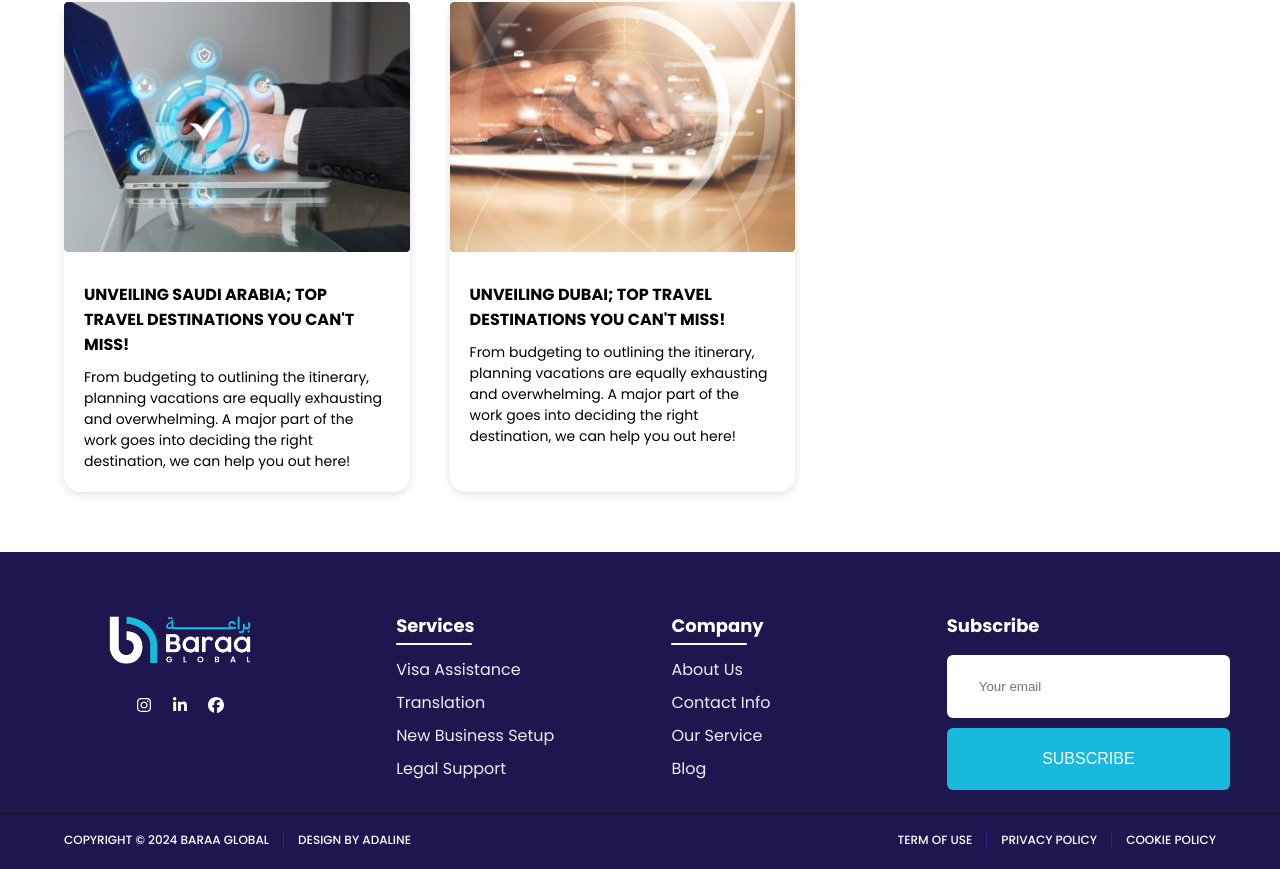
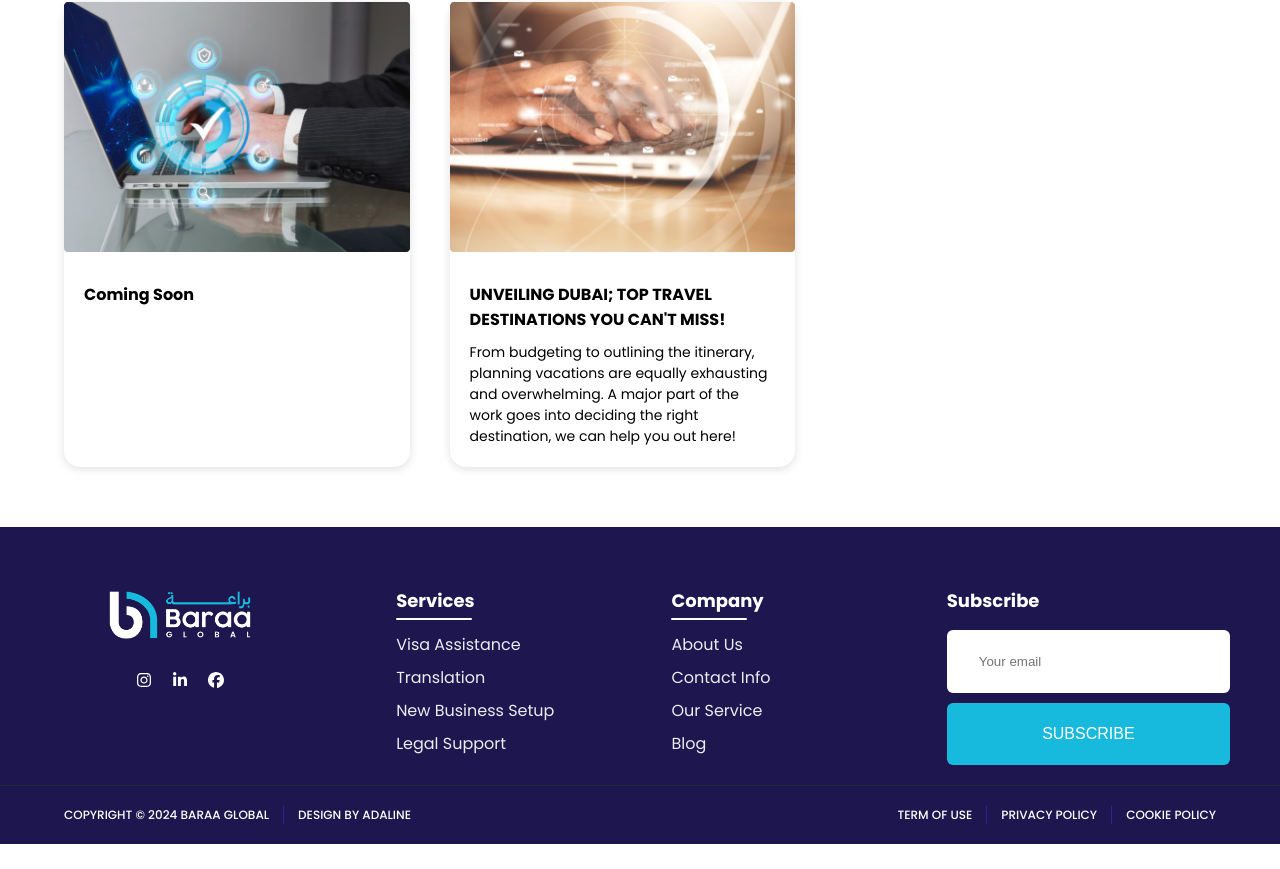
Before and after one commit to Irshadsanu/baraa, a React (Create React App) app: page /blog in a window 1280 px wide. Shown: the part 6422-7291 px from the top of the page. After the commit the page ends 7266 px from the top, so only its background shows below. Built offline with nearby package versions, Linux system fonts and the light colour scheme.

Commit message:
first commit

```diff
--- a/src/Data/blogs/blogsData.js
+++ b/src/Data/blogs/blogsData.js
@@ -203,200 +203,200 @@ const blogData = [
   },
   {
     id: 2,
-    title: "UNVEILING SAUDI ARABIA; TOP TRAVEL DESTINATIONS YOU CAN'T MISS!",
+    title: "Coming Soon",
     small_thumb: assets.Blog1,
 
     content: [
-      {
-        subheading: "Investing in Riyadh",
-        section_heading: "Top Places to Visit in Riyadh:",
-        text: "From budgeting to outlining the itinerary, planning vacations are equally exhausting and overwhelming. A major part of the work goes into deciding the right destination, we can help you out here!",
-        places: [
-          {
-            name: "King Abdulaziz Historical Center",
-            details:
-              "Dive into Saudi Arabia’s past with exhibitions that showcase the nation’s cultural and historical journey.",
-          },
-          {
-            name: "Edge of The World",
-            details:
-              "For adventure seekers, this breathtaking cliff offers stunning views of the endless desert horizon.",
-          },
-          {
-            name: "Kingdom Centre Tower",
-            details:
-              "An iconic skyscraper, where visitors can enjoy panoramic views of the city.",
-          },
-        ],
-      },
-      {
-        subheading: "Investing in Diriyah",
-        section_heading: "Top Places to Visit in Diriyah:",
+      // {
+      //   subheading: "Investing in Riyadh",
+      //   section_heading: "Top Places to Visit in Riyadh:",
+      //   text: "From budgeting to outlining the itinerary, planning vacations are equally exhausting and overwhelming. A major part of the work goes into deciding the right destination, we can help you out here!",
+      //   places: [
+      //     {
+      //       name: "King Abdulaziz Historical Center",
+      //       details:
+      //         "Dive into Saudi Arabia’s past with exhibitions that showcase the nation’s cultural and historical journey.",
+      //     },
+      //     {
+      //       name: "Edge of The World",
+      //       details:
+      //         "For adventure seekers, this breathtaking cliff offers stunning views of the endless desert horizon.",
+      //     },
+      //     {
+      //       name: "Kingdom Centre Tower",
+      //       details:
+      //         "An iconic skyscraper, where visitors can enjoy panoramic views of the city.",
+      //     },
+      //   ],
+      // },
+      // {
+      //   subheading: "Investing in Diriyah",
+      //   section_heading: "Top Places to Visit in Diriyah:",
 
-        text: "Known as the original home of the Saudi royal family, Diriyah is a place where history and culture come alive. Wander through this UNESCO World Heritage site to explore the mud-brick fortifications and traditional Najdi architecture.",
-        places: [
-          {
-            name: "At-Turaif",
-            details:
-              "A UNESCO World Heritage Site in Diriyah, At-Turaif features historic mudbrick buildings and museums, offering insights into the Al Saud royal family and Diriyah’s rich heritage.",
-          },
-          {
-            name: "Al Bujairi Heritage Park",
-            details:
-              "This vibrant park in Diriyah offers rides, markets, food stalls, and activities like pottery.",
-          },
-          {
-            name: "Wadi Hanifah",
-            details:
-              "Perfect for nature lovers, Wadi Hanifah offers hiking trails, local flora, and historic sites like ancient wells.",
-          },
-        ],
-      },
-      {
-        subheading: "Investing in Makkah",
-        section_heading: "Top Places to Visit in Makkah:",
-        text: "Makkah, known as Mecca, is the spiritual heart of Saudi Arabia and the holiest city in Islam, drawing millions of pilgrims annually.",
-        places: [
-          {
-            name: "Jabal Al Noor",
-            details:
-              "The Mountain of Light, where Prophet Muhammad received his first revelation.",
-          },
-          {
-            name: "Masjid al-Haram",
-            details:
-              "Experience the profound spiritual ambiance surrounding the Kaaba.",
-          },
-          {
-            name: "Kaaba",
-            details:
-              "The most sacred site in Islam, located at the heart of the Grand Mosque.",
-          },
-          {
-            name: "Abraj Al-Bait Tower",
-            details:
-              "A towering skyscraper that’s also home to the Makkah Royal Clock.",
-          },
-          {
-            name: "Mount Arafat",
-            details:
-              "Known as the Mountain of Mercy, it’s a key site during the Hajj pilgrimage.",
-          },
-        ],
-      },
-      {
-        subheading: "Investing in Madinah",
-        section_heading: "Top Places to Visit in Madinah:",
+      //   text: "Known as the original home of the Saudi royal family, Diriyah is a place where history and culture come alive. Wander through this UNESCO World Heritage site to explore the mud-brick fortifications and traditional Najdi architecture.",
+      //   places: [
+      //     {
+      //       name: "At-Turaif",
+      //       details:
+      //         "A UNESCO World Heritage Site in Diriyah, At-Turaif features historic mudbrick buildings and museums, offering insights into the Al Saud royal family and Diriyah’s rich heritage.",
+      //     },
+      //     {
+      //       name: "Al Bujairi Heritage Park",
+      //       details:
+      //         "This vibrant park in Diriyah offers rides, markets, food stalls, and activities like pottery.",
+      //     },
+      //     {
+      //       name: "Wadi Hanifah",
+      //       details:
+      //         "Perfect for nature lovers, Wadi Hanifah offers hiking trails, local flora, and historic sites like ancient wells.",
+      //     },
+      //   ],
+      // },
+      // {
+      //   subheading: "Investing in Makkah",
+      //   section_heading: "Top Places to Visit in Makkah:",
+      //   text: "Makkah, known as Mecca, is the spiritual heart of Saudi Arabia and the holiest city in Islam, drawing millions of pilgrims annually.",
+      //   places: [
+      //     {
+      //       name: "Jabal Al Noor",
+      //       details:
+      //         "The Mountain of Light, where Prophet Muhammad received his first revelation.",
+      //     },
+      //     {
+      //       name: "Masjid al-Haram",
+      //       details:
+      //         "Experience the profound spiritual ambiance surrounding the Kaaba.",
+      //     },
+      //     {
+      //       name: "Kaaba",
+      //       details:
+      //         "The most sacred site in Islam, located at the heart of the Grand Mosque.",
+      //     },
+      //     {
+      //       name: "Abraj Al-Bait Tower",
+      //       details:
+      //         "A towering skyscraper that’s also home to the Makkah Royal Clock.",
+      //     },
+      //     {
+      //       name: "Mount Arafat",
+      //       details:
+      //         "Known as the Mountain of Mercy, it’s a key site during the Hajj pilgrimage.",
+      //     },
+      //   ],
+      // },
+      // {
+      //   subheading: "Investing in Madinah",
+      //   section_heading: "Top Places to Visit in Madinah:",
 
-        text: "Madinah, the second holiest city in Islam, offers tranquility and religious significance. The city is rich in historical sites and offers stunning views for pilgrims and visitors alike.",
-        places: [
-          {
-            name: "Masjid an-Nabawi",
-            details:
-              "Explore the second holiest mosque, known for its stunning green dome and serene atmosphere.",
-          },
-          {
-            name: "Quba Mosque",
-            details:
-              "Visit the first mosque in Islam, renowned for its historical importance and peaceful environment.",
-          },
-        ],
-      },
-      {
-        subheading: "Investing in Al Ahsa",
-        section_heading: "Top Places to Visit in Ahsa:",
+      //   text: "Madinah, the second holiest city in Islam, offers tranquility and religious significance. The city is rich in historical sites and offers stunning views for pilgrims and visitors alike.",
+      //   places: [
+      //     {
+      //       name: "Masjid an-Nabawi",
+      //       details:
+      //         "Explore the second holiest mosque, known for its stunning green dome and serene atmosphere.",
+      //     },
+      //     {
+      //       name: "Quba Mosque",
+      //       details:
+      //         "Visit the first mosque in Islam, renowned for its historical importance and peaceful environment.",
+      //     },
+      //   ],
+      // },
+      // {
+      //   subheading: "Investing in Al Ahsa",
+      //   section_heading: "Top Places to Visit in Ahsa:",
 
-        text: "Celebrated for its lush landscapes and rich history, Al Ahsa is one of the world’s largest natural agricultural oases with over 3 million palm trees.",
-        places: [
-          {
-            name: "Al Ahsa Oasis",
-            details:
-              "A UNESCO World Heritage site featuring verdant palm groves and historic irrigation systems.",
-          },
-          {
-            name: "Qasr Ibrahim",
-            details:
-              "Explore this ancient fort, an excellent example of traditional Arabian military architecture.",
-          },
-        ],
-      },
-      {
-        subheading: "Investing in Jeddah",
-        section_heading: "Top Places to Visit in Jeddah:",
+      //   text: "Celebrated for its lush landscapes and rich history, Al Ahsa is one of the world’s largest natural agricultural oases with over 3 million palm trees.",
+      //   places: [
+      //     {
+      //       name: "Al Ahsa Oasis",
+      //       details:
+      //         "A UNESCO World Heritage site featuring verdant palm groves and historic irrigation systems.",
+      //     },
+      //     {
+      //       name: "Qasr Ibrahim",
+      //       details:
+      //         "Explore this ancient fort, an excellent example of traditional Arabian military architecture.",
+      //     },
+      //   ],
+      // },
+      // {
+      //   subheading: "Investing in Jeddah",
+      //   section_heading: "Top Places to Visit in Jeddah:",
 
-        text: "Jeddah is a vibrant city on the Red Sea coast, known for its art galleries, historic sites, and stunning waterfront.",
-        places: [
-          {
-            name: "Nassif House Museum",
-            details:
-              "A UNESCO World Heritage site featuring verdant palm groves and historic irrigation systems.",
-          },
-          {
-            name: "Historic Jeddah (Al-Balad)",
-            details:
-              "Discover the traditional charm of Al-Balad with its coralstone buildings and bustling souks.",
-          },
-          {
-            name: "King Fahd Fountain",
-            details:
-              "Admire the world’s tallest fountain, especially captivating when illuminated at night.",
-          },
-          {
-            name: "Jeddah Corniche",
-            details:
-              "Enjoy a leisurely stroll along this picturesque waterfront.",
-          },
-        ],
-      },
-      {
-        subheading: "Investing in Dammam",
-        section_heading: "Top Places to Visit in Dammam:",
+      //   text: "Jeddah is a vibrant city on the Red Sea coast, known for its art galleries, historic sites, and stunning waterfront.",
+      //   places: [
+      //     {
+      //       name: "Nassif House Museum",
+      //       details:
+      //         "A UNESCO World Heritage site featuring verdant palm groves and historic irrigation systems.",
+      //     },
+      //     {
+      //       name: "Historic Jeddah (Al-Balad)",
+      //       details:
+      //         "Discover the traditional charm of Al-Balad with its coralstone buildings and bustling souks.",
+      //     },
+      //     {
+      //       name: "King Fahd Fountain",
+      //       details:
+      //         "Admire the world’s tallest fountain, especially captivating when illuminated at night.",
+      //     },
+      //     {
+      //       name: "Jeddah Corniche",
+      //       details:
+      //         "Enjoy a leisurely stroll along this picturesque waterfront.",
+      //     },
+      //   ],
+      // },
+      // {
+      //   subheading: "Investing in Dammam",
+      //   section_heading: "Top Places to Visit in Dammam:",
 
-        text: "Dammam is known for its modern amenities and scenic waterfronts, blending history with modern life.",
-        places: [
-          {
-            name: "Tarut Castle",
-            details:
-              "Located on Tarut Island, this ancient fortress is one of the oldest in the region.",
-          },
-          {
-            name: "Dammam Museum",
-            details:
-              "Highlights artifacts from archaeological excavations in the area.",
-          },
-          {
-            name: "Dammam Corniche",
-            details:
-              "A scenic waterfront perfect for a leisurely stroll or family picnic.",
-          },
-          {
-            name: "Half Moon Bay",
-            details: "Relax on the sandy shores and enjoy water sports.",
-          },
-          {
-            name: "King Fahd Park",
-            details:
-              "A vast urban park with lush greenery and recreational facilities.",
-          },
-        ],
-      },
-      {
-        subheading: "Investing in Abha",
-        section_heading: "Top Places to Visit in Abha:",
+      //   text: "Dammam is known for its modern amenities and scenic waterfronts, blending history with modern life.",
+      //   places: [
+      //     {
+      //       name: "Tarut Castle",
+      //       details:
+      //         "Located on Tarut Island, this ancient fortress is one of the oldest in the region.",
+      //     },
+      //     {
+      //       name: "Dammam Museum",
+      //       details:
+      //         "Highlights artifacts from archaeological excavations in the area.",
+      //     },
+      //     {
+      //       name: "Dammam Corniche",
+      //       details:
+      //         "A scenic waterfront perfect for a leisurely stroll or family picnic.",
+      //     },
+      //     {
+      //       name: "Half Moon Bay",
+      //       details: "Relax on the sandy shores and enjoy water sports.",
+      //     },
+      //     {
+      //       name: "King Fahd Park",
+      //       details:
+      //         "A vast urban park with lush greenery and recreational facilities.",
+      //     },
+      //   ],
+      // },
+      // {
+      //   subheading: "Investing in Abha",
+      //   section_heading: "Top Places to Visit in Abha:",
 
-        text: "Nestled in the Asir Mountains, Abha is a haven for nature lovers, with its cool climate, lush landscapes, and scenic views.",
-        places: [
-          {
-            name: "Asir National Park",
-            details:
-              "A sprawling natural reserve offering hiking trails, picnic spots, and stunning views.",
-          },
-          {
-            name: "Dahna Falls",
-            details: "A picturesque waterfall surrounded by lush greenery.",
-          },
-        ],
-      },
+      //   text: "Nestled in the Asir Mountains, Abha is a haven for nature lovers, with its cool climate, lush landscapes, and scenic views.",
+      //   places: [
+      //     {
+      //       name: "Asir National Park",
+      //       details:
+      //         "A sprawling natural reserve offering hiking trails, picnic spots, and stunning views.",
+      //     },
+      //     {
+      //       name: "Dahna Falls",
+      //       details: "A picturesque waterfall surrounded by lush greenery.",
+      //     },
+      //   ],
+      // },
     ],
     date: "21-04-2024",
     author: "Mohammed",
```
